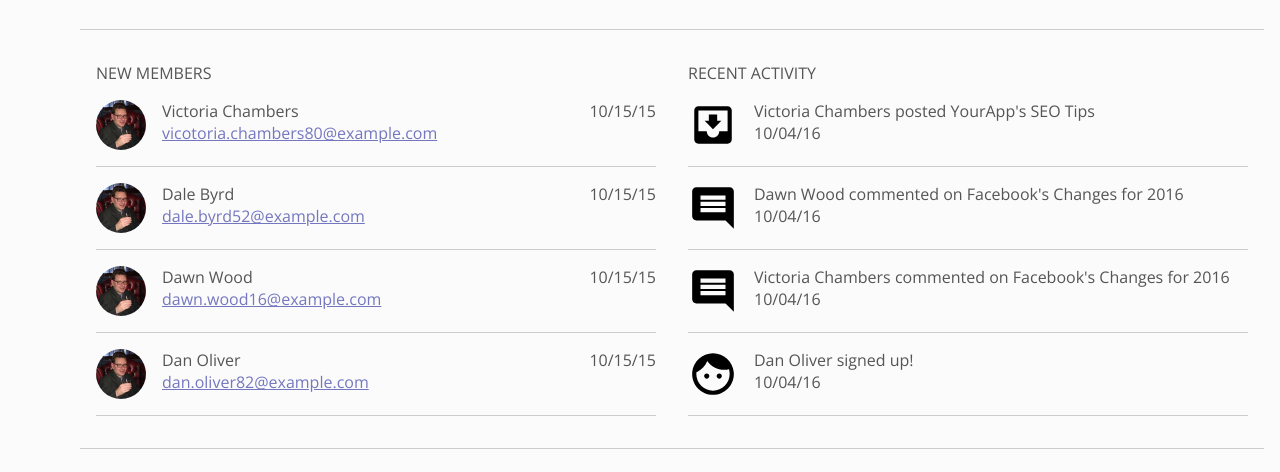
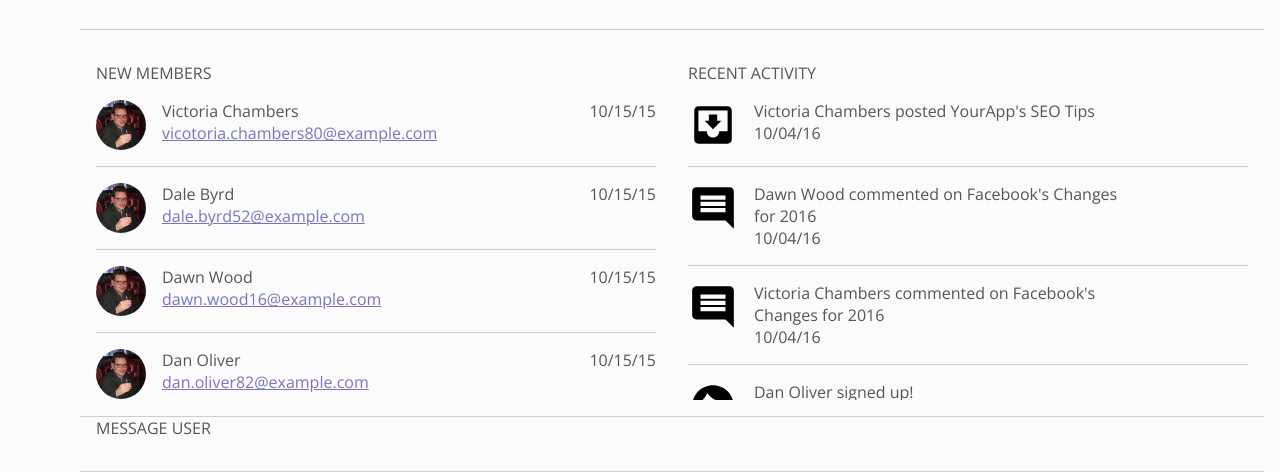
Before and after one commit to BenAttenborough/web_app_dashboard, a plain HTML site: page index.html in a window 1280 px wide. Shown: the part 1154-1626 px from the top of the page. Before the commit the page ends 1603 px from the top, so only its background shows below. Drawn offline with nearby package versions, Linux system fonts and the light colour scheme.

Commit message:
Added scrolling to members and activity boxes

```diff
--- a/index.html
+++ b/index.html
@@ -98,20 +98,20 @@
             <div class="chart-legend">
                 <p>NEW MEMBERS</p>
             </div>
-            <div class="members-list clearfix"></div>
+            <div id="member-feed-container"></div>
         </div>
 
         <div id="activity-container" class="chart-container">
             <div class="chart-legend">
                 <p>RECENT ACTIVITY</p>
             </div>
-            <!--<div class="members-item clearfix">-->
-            <!--<div class="member-pic"></div>-->
-            <!--<div class="member-info">-->
-                <!--<p class="member-activity">Sarah Flowers</p>-->
-                <!--<p class="member-activity-date"><a href="mailto:#">email</a></p>-->
-                <!--</div>-->
-            <!--</div>-->
+            <div id="activity-feed-container"></div>
+        </div>
+
+        <div id="message-container" class="chart-container">
+            <div class="chart-legend">
+                <p>MESSAGE USER</p>
+            </div>
         </div>
 
     </div>
--- a/js/application.js
+++ b/js/application.js
@@ -209,7 +209,7 @@ function displayNewMembers(count) {
             '</div>' +
             '<div class="member-date"><p>' + users[i].joined + '</p></div>' +
             '</div>';
-        $('#members-container').append(memberItem);
+        $('#member-feed-container').append(memberItem);
     }
 }
 
@@ -249,7 +249,7 @@ function displayRecentActivity(count) {
             '<p class="member-activity-date">' + activityLog[i].date + '</p>' +
             '</div>' +
             '</div>';
-        $('#activity-container').append(memberItem);
+        $('#activity-feed-container').append(memberItem);
     }
 }
 
--- a/styles/scss/components/_members.scss
+++ b/styles/scss/components/_members.scss
@@ -23,9 +23,13 @@
 }
 
 .member-date {
+  margin-top: 1em;
   float: right;
   p {
     margin: 0;
+  }
+  @media screen and (min-width: $tablet) {
+    margin-top: 0;
   }
 }
 
@@ -41,6 +45,8 @@
 
 .member-info {
   padding-left: 1em;
+  width: 70%;
+  overflow-wrap: break-word;
   p {
     margin: 0;
   }
@@ -67,3 +73,9 @@
 .activity-icon img {
   width:100%;
 }
+
+#member-feed-container,
+#activity-feed-container {
+  height: 300px;
+  overflow: scroll;
+}
--- a/styles/scss/helpers/_variables.scss
+++ b/styles/scss/helpers/_variables.scss
@@ -1,5 +1,5 @@
 // Responsive breakpoints
-$tablet: 600px;
+$tablet: 500px;
 $desktop: 1000px;
 
 // Colors
```
Also changed, not shown: styles/styles.css, 1 other file.
